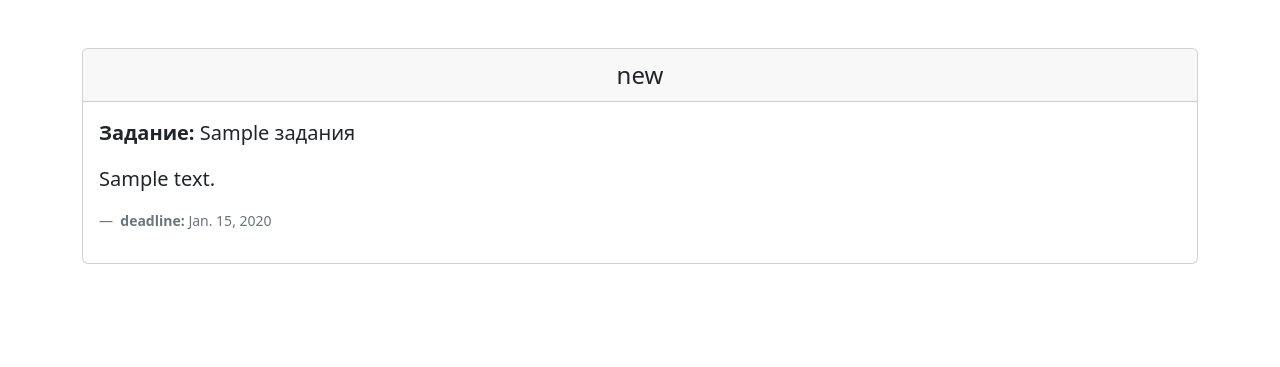
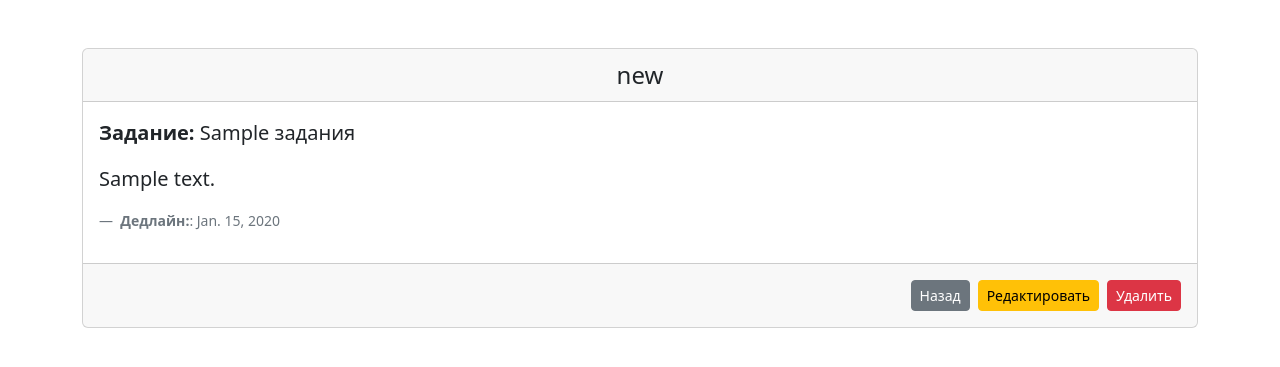
Before and after one commit to akkazief/to_do_list_akkaziev_aktan, a Django app: page /tasks/1/ in a window 1280 px wide. Shown: the part 56-423 px from the top of the page. Run offline with Django 5.2, Linux system fonts and the light colour scheme; tables that the repository leaves empty hold one stand-in row (values such as "Sample post"); some libraries are stand-ins or nearby versions.

Commit message:
added update url to templates

```diff
--- a/tasks/templates/tasks/details.html
+++ b/tasks/templates/tasks/details.html
@@ -16,9 +16,14 @@
                 </blockquote>
 
                 <figcaption class="blockquote-footer mt-3">
-                   <b>deadline:</b> {{ task.deadline }}
+                   <b>Дедлайн:</b>:</b> {{ task.deadline }}
                 </figcaption>
             </figure>
         </div>
+        <div class="card-footer d-flex justify-content-end gap-2 py-3">
+            <a href="{% url 'main' %}" class="btn btn-sm btn-secondary">Назад</a>
+            <a href="{% url 'update_task' task.pk %}" class="btn btn-sm btn-warning">Редактировать</a>
+            <a href="{% url 'delete_task' task.pk %}" class="btn btn-sm btn-danger">Удалить</a>
+        </div>
     </div>
 {% endblock %}
--- a/tasks/templates/tasks/tasks.html
+++ b/tasks/templates/tasks/tasks.html
@@ -23,6 +23,7 @@
                 <td>{{ task.deadline }}</td>
                 <td>
                     <a href="{% url 'details' task.id %}" class="text-decoration-none text-primary">Подробнее</a> /
+                     <a href="{% url 'update_task' task.id %}" class="text-decoration-none text-success">Изменить </a>/
                     <a href="{% url 'delete_task' task.id %}" class="text-decoration-none text-danger">Удалить</a>
                 </td>
             </tr>
```
